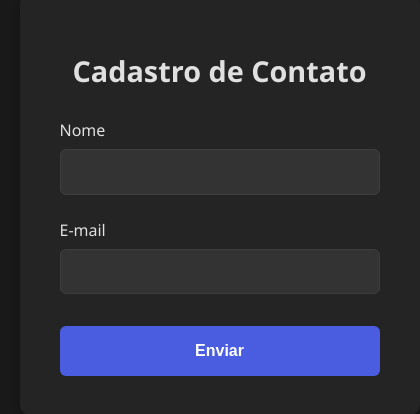
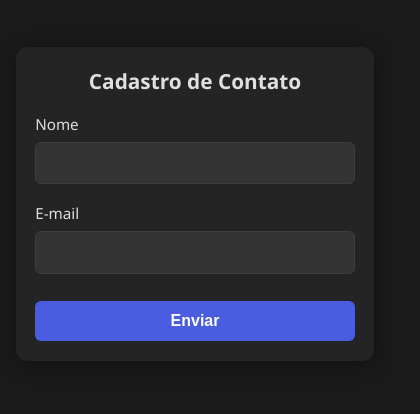
Before and after one commit to ttheuz1nho/Envio-dados-google-2, a plain HTML site: page index.html in a window 390 px wide. Shown: the part 218-632 px from the top of the page, 420 px wide, since content can reach past the window. Drawn offline with Linux system fonts and the light colour scheme.

Commit message:
design responsivo

```diff
--- a/style.css
+++ /dev/null
@@ -1,106 +0,0 @@
-:root {
-    --bg-color: #1a1a1a;
-    --form-bg: #242424;
-    --text-color: #e0e0e0;
-    --input-bg: #333333;
-    --button-bg: #4a5de0;
-    --button-hover: #3a49b8;
-    --border-color: #3e3e3e;
-    --success-color: #4CAF50;
-    --error-color: #F44336;
-}
-
-body {
-    font-family: 'Segoe UI', Arial, sans-serif;
-    background-color: var(--bg-color);
-    color: var(--text-color);
-    display: flex;
-    justify-content: center;
-    align-items: center;
-    height: 100vh;
-    margin: 0;
-    padding: 0;
-}
-
-.container {
-    width: 90%;
-    max-width: 450px;
-}
-
-.form-card {
-    background-color: var(--form-bg);
-    padding: 2.5rem;
-    border-radius: 12px;
-    box-shadow: 0 4px 20px rgba(0, 0, 0, 0.3);
-    min-width: 320px;
-}
-
-h1 {
-    font-size: 1.8rem;
-    margin-bottom: 1.8rem;
-    text-align: center;
-    color: var(--text-color);
-}
-
-.form-group {
-    margin-bottom: 1.5rem;
-}
-
-label {
-    display: block;
-    margin-bottom: 0.5rem;
-    font-weight: 500;
-}
-
-input {
-    width: 100%;
-    padding: 0.8rem 1rem;
-    border: 1px solid var(--border-color);
-    border-radius: 6px;
-    background-color: var(--input-bg);
-    color: var(--text-color);
-    font-size: 1rem;
-    transition: border-color 0.3s;
-    box-sizing: border-box;
-}
-
-input:focus {
-    outline: none;
-    border-color: var(--button-bg);
-}
-
-button {
-    width: 100%;
-    padding: 1rem;
-    background-color: var(--button-bg);
-    color: white;
-    border: none;
-    border-radius: 6px;
-    font-size: 1rem;
-    font-weight: 600;
-    cursor: pointer;
-    transition: background-color 0.3s;
-    margin-top: 0.5rem;
-}
-
-button:hover {
-    background-color: var(--button-hover);
-}
-
-.status-message {
-    margin-top: 1.2rem;
-    padding: 0.8rem;
-    border-radius: 6px;
-    text-align: center;
-    display: none;
-}
-
-.success {
-    background-color: var(--success-color);
-    display: block;
-}
-
-.error {
-    background-color: var(--error-color);
-    display: block;
-}
--- a/styles.css
+++ b/styles.css
@@ -10,6 +10,12 @@
     --error-color: #F44336;
 }
 
+* {
+    box-sizing: border-box;
+    margin: 0;
+    padding: 0;
+}
+
 body {
     font-family: 'Segoe UI', Arial, sans-serif;
     background-color: var(--bg-color);
@@ -17,51 +23,51 @@ body {
     display: flex;
     justify-content: center;
     align-items: center;
-    height: 100vh;
+    min-height: 100vh;
     margin: 0;
-    padding: 0;
+    padding: 1rem;
 }
 
 .container {
-    width: 90%;
+    width: 100%;
     max-width: 450px;
 }
 
 .form-card {
     background-color: var(--form-bg);
-    padding: 2.5rem;
+    padding: 1.5rem;
     border-radius: 12px;
     box-shadow: 0 4px 20px rgba(0, 0, 0, 0.3);
-    min-width: 320px;
+    width: 100%;
 }
 
 h1 {
-    font-size: 1.8rem;
-    margin-bottom: 1.8rem;
+    font-size: 1.5rem;
+    margin-bottom: 1.5rem;
     text-align: center;
     color: var(--text-color);
 }
 
 .form-group {
-    margin-bottom: 1.5rem;
+    margin-bottom: 1.2rem;
 }
 
 label {
     display: block;
     margin-bottom: 0.5rem;
     font-weight: 500;
+    font-size: 0.95rem;
 }
 
 input {
     width: 100%;
-    padding: 0.8rem 1rem;
+    padding: 0.8rem;
     border: 1px solid var(--border-color);
     border-radius: 6px;
     background-color: var(--input-bg);
     color: var(--text-color);
     font-size: 1rem;
     transition: border-color 0.3s;
-    box-sizing: border-box;
 }
 
 input:focus {
@@ -71,7 +77,7 @@ input:focus {
 
 button {
     width: 100%;
-    padding: 1rem;
+    padding: 0.8rem;
     background-color: var(--button-bg);
     color: white;
     border: none;
@@ -88,7 +94,7 @@ button:hover {
 }
 
 .status-message {
-    margin-top: 1.2rem;
+    margin-top: 1rem;
     padding: 0.8rem;
     border-radius: 6px;
     text-align: center;
@@ -104,3 +110,61 @@ button:hover {
     background-color: var(--error-color);
     display: block;
 }
+
+/* Regras específicas para dispositivos móveis */
+@media (max-width: 480px) {
+    .form-card {
+        padding: 1.2rem;
+    }
+
+    h1 {
+        font-size: 1.3rem;
+        margin-bottom: 1.2rem;
+    }
+
+    input {
+        padding: 0.7rem;
+        font-size: 16px; /* Evita zoom no iOS */
+    }
+
+    button {
+        padding: 0.7rem;
+        font-size: 16px;
+    }
+
+    .status-message {
+        font-size: 0.9rem;
+    }
+}
+
+/* Ajustes para telas muito pequenas */
+@media (max-width: 320px) {
+    .form-card {
+        padding: 1rem;
+    }
+
+    h1 {
+        font-size: 1.2rem;
+        margin-bottom: 1rem;
+    }
+}
+
+/* Ajustes para telas maiores (tablets e desktops) */
+@media (min-width: 768px) {
+    .form-card {
+        padding: 2rem;
+    }
+
+    h1 {
+        font-size: 1.8rem;
+        margin-bottom: 2rem;
+    }
+
+    .form-group {
+        margin-bottom: 1.5rem;
+    }
+
+    button {
+        padding: 1rem;
+    }
+}
```
